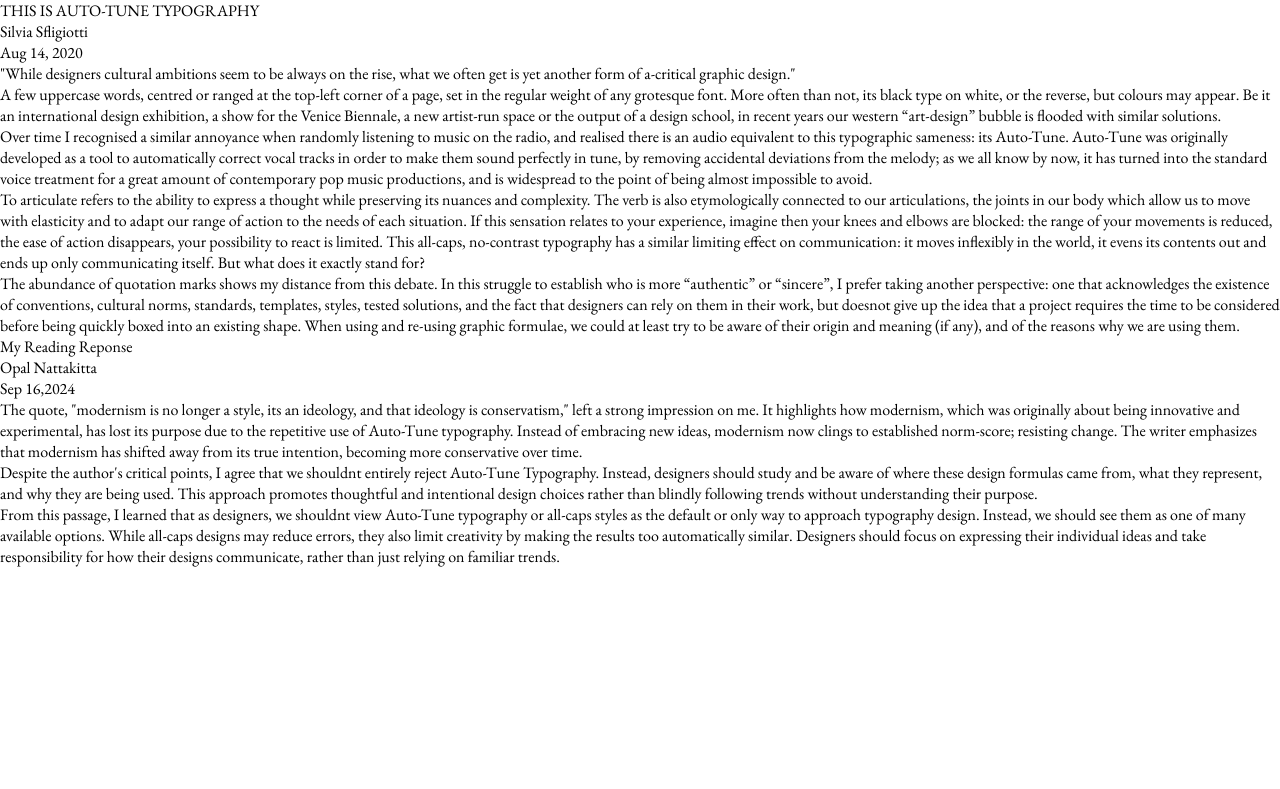
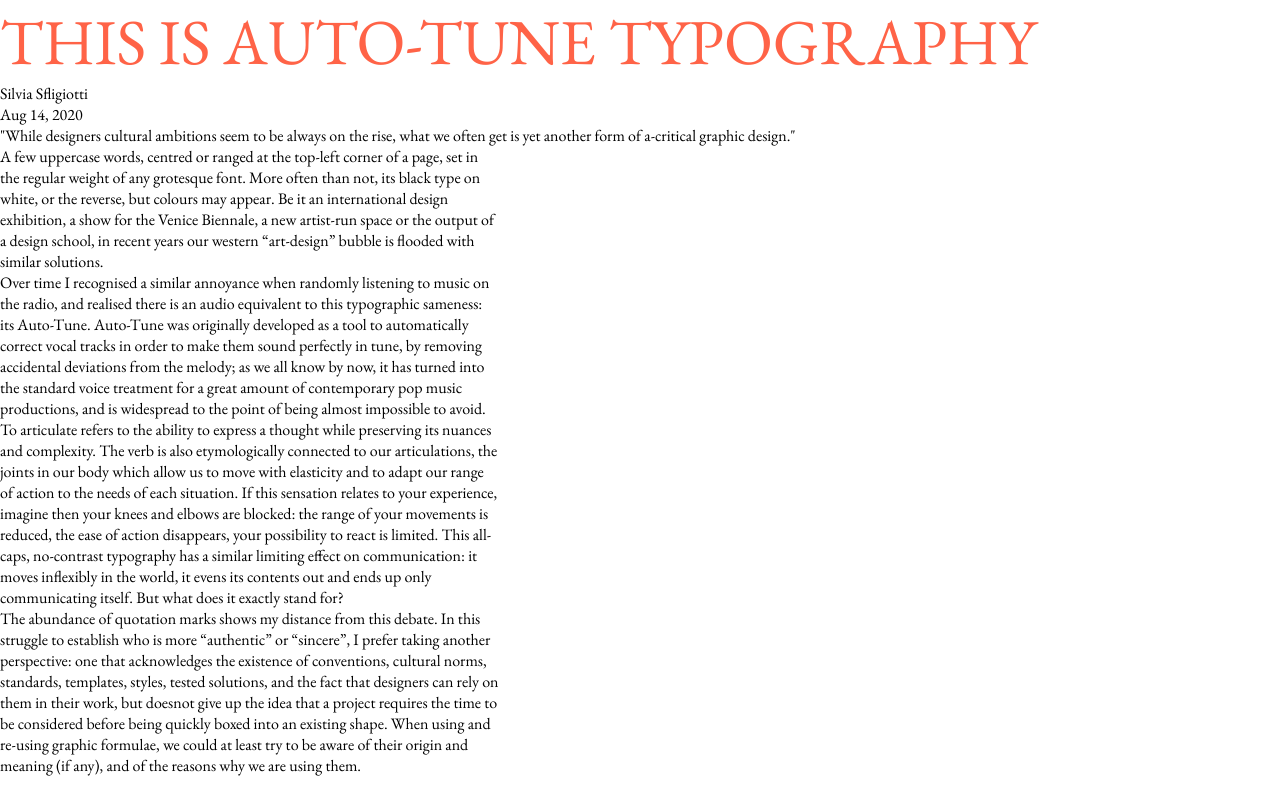
Before and after one commit to opalnattakitta/manuscript, a plain HTML site: page index.html in a window 1280 px wide. Shown: the top 789 px of the page. Drawn offline with nearby package versions, Linux system fonts and the light colour scheme.

Commit message:
Added color

```diff
--- a/index.html
+++ b/index.html
@@ -3,9 +3,6 @@
 	<head>
 		<title>Manuscript Opal</title>
 		<link href="reset.css" rel="stylesheet">
-		<link rel="preconnect" href="https://fonts.googleapis.com">
-		<link rel="preconnect" href="https://fonts.gstatic.com" crossorigin>
-		<link href="https://fonts.googleapis.com/css2?family=EB+Garamond:ital,wght@0,400..800;1,400..800&display=swap" rel="stylesheet">
 		<link href="style.css" rel="stylesheet">
 	</head>
 	<body>
--- a/style.css
+++ b/style.css
@@ -1 +1,21 @@
-body{ font-family: "EB Garamond", serif;}
+@import url('https://fonts.googleapis.com/css2?family=EB+Garamond:ital,wght@0,400..800;1,400..800&display=swap');
+
+body{
+	font-family: "EB Garamond", serif;
+	font-size: 24px
+	padding: 24px
+}
+
+h1{
+	color:tomato;
+	font-size: 64px;
+}
+
+h2{
+	color: dodgerblue;
+	font-size: 50px;
+}
+
+p{
+	max-width: 65ch;
+}
```
